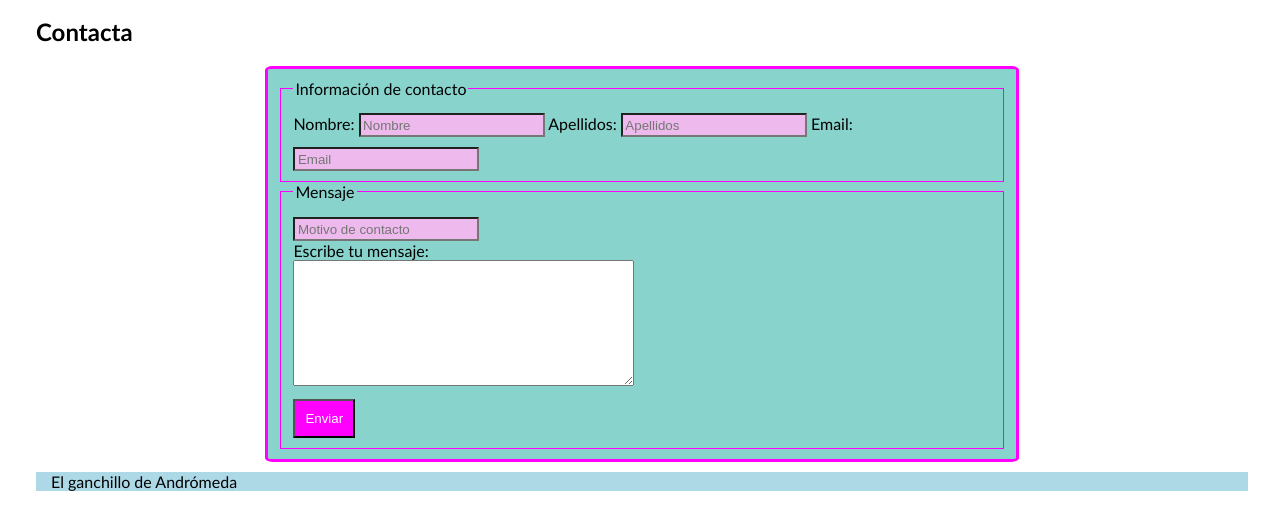
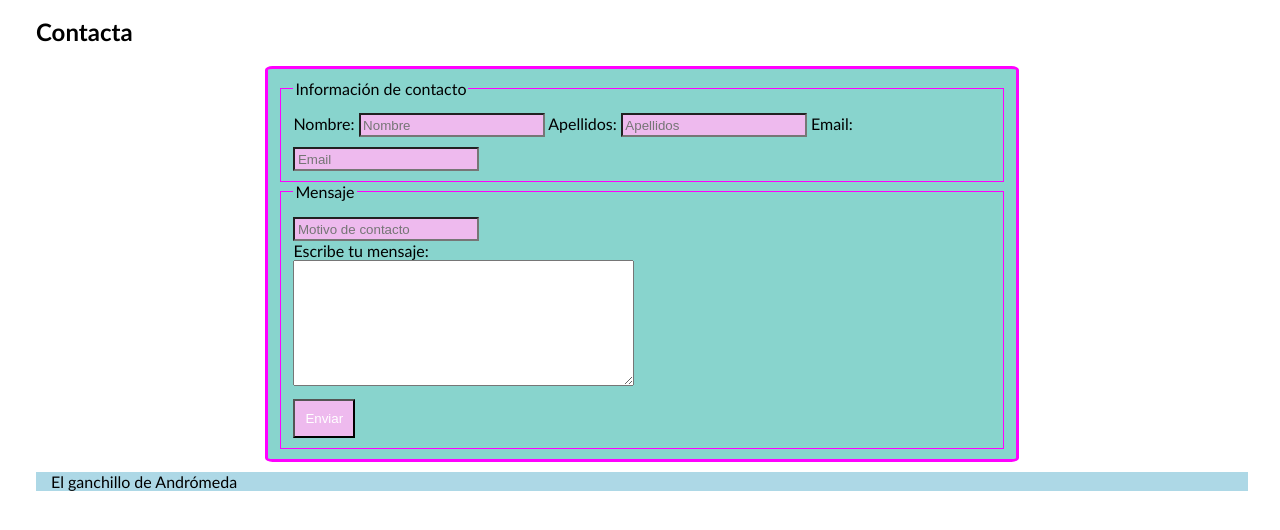
Before and after one commit to iere-x/iere-x.github.io, a plain HTML site: page contacta.html in a window 1280 px wide. Shown: the part 104-634 px from the top of the page. Drawn offline with Linux system fonts and the light colour scheme.

Commit message:
web html y css

```diff
--- a/style.css
+++ b/style.css
@@ -87,7 +87,7 @@ fieldset {
 
 input {
     padding:10px;
-    background-color: fuchsia;
+    background-color: rgb(238, 186, 238);
     color:white;
     margin-top: 10px;
 }
```
